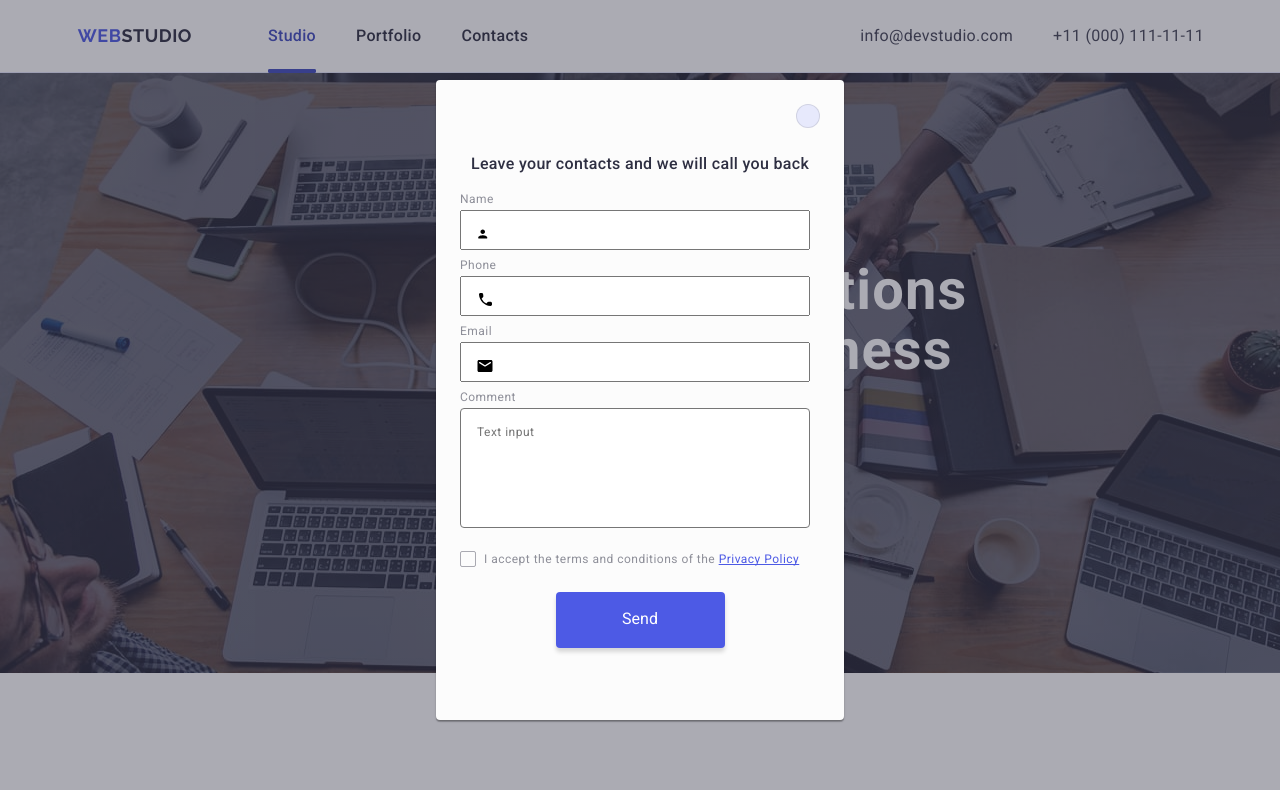
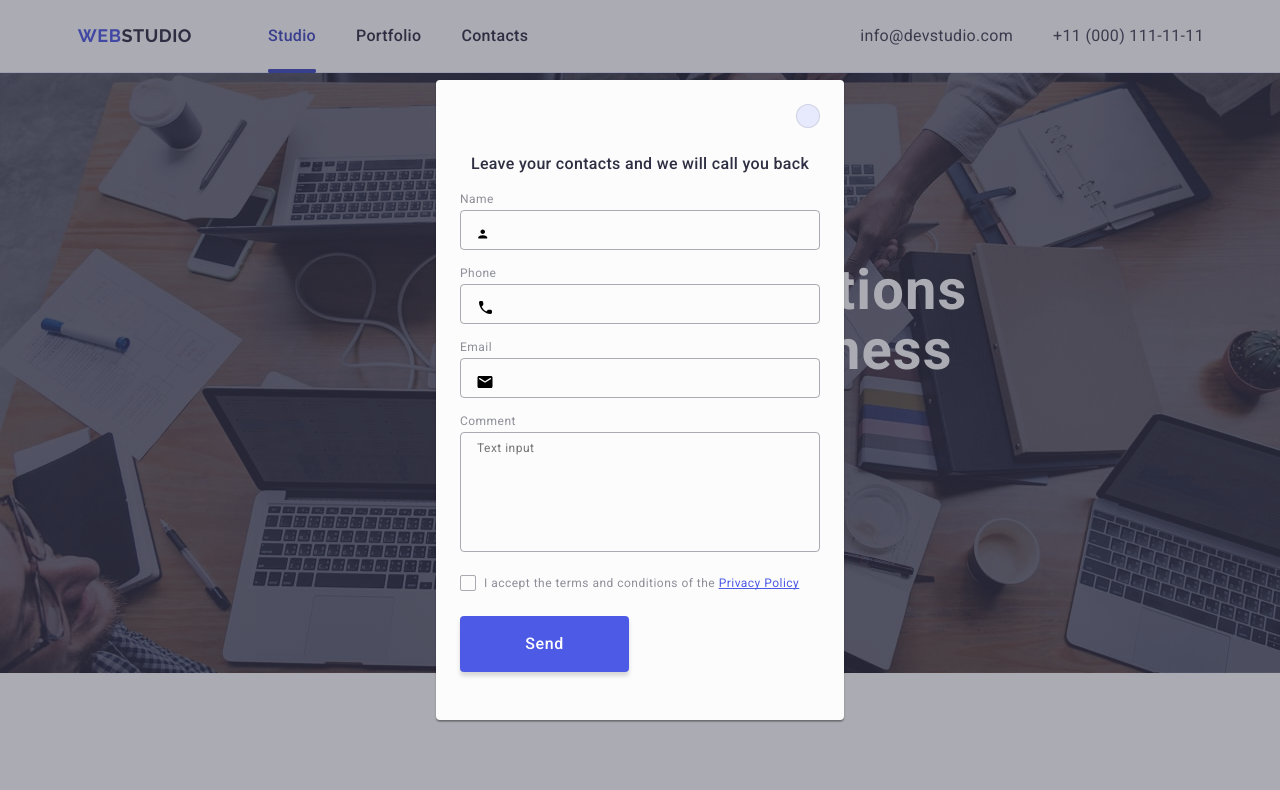
Before and after one commit to TaTiaNaM-stack/goit-markup-hw-05, a plain HTML site: page index.html in a window 1280 px wide. Shown: the top 790 px of the page. Drawn offline with nearby package versions, Linux system fonts and the light colour scheme.

Commit message:
work-correct

```diff
--- a/css/styles.css
+++ b/css/styles.css
@@ -677,7 +677,7 @@ ul {
 
 .popup-x{
     display: flex;
-    justify-content: flex-end;
+    justify-content: center;
     width: 24px;
     height: 24px;
     position: absolute;
@@ -685,11 +685,11 @@ ul {
     right: 24px;
     cursor: pointer;
     padding: 0;
+     align-items: center;
     background-color: #e7e9fc;
     border:  1px solid rgba(0, 0, 0, 0.1);
-    border-radius: 50%;
+     border-radius: 50%;
     stroke: #434455;
-    border-radius: 100%;
     fill: #e7e9fc;
     stroke-width: 1px;
     stroke: rgba(0, 0, 0, 0.1);
@@ -699,6 +699,8 @@ ul {
 .popup-x:hover,
 .popup-x:focus{
     background-color: #404bbf;
+    border: none;
+    fill: #fff;
 }
 
 .icon-close{
@@ -717,10 +719,15 @@ ul {
     letter-spacing: 0.02em;
     text-align: center;
     color: #2e2f42;
+    margin-bottom: 16px;
 }
 
 .popup-form{
     margin-top: 16px;
+}
+
+.input-div{
+     margin-bottom: 8px;
 }
 
 .label-style{
@@ -738,9 +745,17 @@ ul {
 .popup-input{
     margin-bottom: 8px;
     height: 40px;
-    width: 350px;
+    width: 100%;
+     background-color: transparent;
     padding: 11px 11px 11px 38px;
+     border-radius: 4px;
+    border: 1px solid rgba(46, 47, 66, 0.4);
     transition: border-color 250ms cubic-bezier(0.4, 0, 0.2, 1);
+    outline: transparent;
+}
+
+.popup-massage{
+    margin-bottom: 16px;
 }
 
 .popup-input:focus,
@@ -763,6 +778,10 @@ ul {
 
 }
 
+.icon-name{
+    transition: fill 250ms cubic-bezier(0.4, 0, 0.2, 1);
+}
+
 .input-icon svg{
     position: absolute;
     top: 50%;
@@ -778,13 +797,19 @@ ul {
     line-height: 117%;
     letter-spacing: 0.04em;
     color: rgba(46, 47, 66, 0.4);
-    margin-bottom: 16px;
-    width: 350px;
+    width: 100%;
     height: 120px;
-    padding: 16px;
+    padding: 8px 16px;
+     border: 1px solid rgba(46, 47, 66, 0.4);
+    background-color: transparent;
     border-radius: 4px;
     resize: none;
-    outline: none;
+    outline: transparent;
+    transition: border-color 250ms cubic-bezier(0.4, 0, 0.2, 1);
+}
+
+.checkbox-div{
+    margin-bottom: 24px;
 }
 
 #checkbox:checked + .popup-label > .span-checkbox{
@@ -796,6 +821,17 @@ ul {
     background-color: #4d5ae5;
     border: 1px solid #4d5ae5;
     opacity: 1;
+}
+
+.span-checkbox{
+    fill: transparent;
+     transition: background-color 250ms cubic-bezier(0.4, 0, 0.2, 1), border 250ms cubic-bezier(0.4, 0, 0.2, 1), fill 250ms cubic-bezier(0.4, 0, 0.2, 1);
+}
+
+.popup-checkbox:checked ~ .span-checkbox{
+    background-color: #404bbf;
+    border: none;
+    fill: #F4F4FD;
 }
 
 .span-checkbox svg{
@@ -842,14 +878,24 @@ ul {
 }
 
 .popup-button{
+    display: block;
+     font-family: "Roboto", sans-serif;
+     font-weight: 500;
+font-size: 16px;
+
+/* line-height: 24px; */
+line-height: 1.5;
+letter-spacing: 0.04em;
+text-align: center;
+color: #fff;
     border-radius: 4px;
 padding: 16px 32px;
 min-width: 169px;
 height: 56px;
 box-shadow: 0 4px 4px 0 rgba(0, 0, 0, 0.15);
-background: #4d5ae5;
+background-color: #4d5ae5;
 color: #fff;
 border: none;
-margin-top: 24px;
 cursor: pointer;
+ transition: background-color 250ms cubic-bezier(0.4, 0, 0.2, 1);
 }
--- a/index.html
+++ b/index.html
@@ -424,7 +424,7 @@
             <footer class="down">
               <div class="container down-container">
 
-              <div class="down-info">">
+              <div class="down-info">
               <a href="./index.html" class="logo">Web<span class="logo-white">Studio</span></a>
               <p class="downtxt">
                   Increase the flow of customers and sales for your business with digital marketing & growth solutions.
@@ -464,7 +464,7 @@
                 </ul>
               </div>
               <div class="form-field">
-                <div>
+
                 <p class="form-paragraph">Subscribe</p>
                 <form class="form-footer">
                   <label class="label-down-form" for="input-name">
@@ -477,7 +477,7 @@
                     </svg>
                   </button>
                 </form>
-                </div>
+
               <div class="btn-down-telegram">
 
               </div>
@@ -497,9 +497,9 @@
                 </p>
                 <form class="popup-form">
                   <div class="input-div">
-                    <label for="fild-name" class="label-style">Name</label>
+                    <label for="user-name" class="label-style">Name</label>
                     <div class="input-icon">
-                      <input type="text" id="fild-name" name="name" class="popup-input" required/>
+                      <input type="text" id="user-name" name="user-name" class="popup-input" required/>
                       <svg class="icon-name" width="18" height="24">
                         <use href="./images/icon.svg#icon-person-black"></use>
                       </svg>
@@ -509,7 +509,7 @@
                     <label for="fild-tel" class="label-style">Phone</label>
                     <div class="input-icon">
                       <input type="tel" id="fild-tel" name="phone" class="popup-input" required/>
-                      <svg class="icon-tel" width="18" height="24">
+                      <svg class="icon-name" width="18" height="24">
                         <use href="./images/icon.svg#icon-phone"></use>
                       </svg>
                     </div>
@@ -523,13 +523,13 @@
                     </svg>
                     </div>
                 </div>
-                  <div>
-                     <label for="fild-message" class="label-style">Comment</label>
-                    <textarea name="message" id="fild-message" class="popup-textarea" placeholder="Text input"></textarea>
+                  <div class="popup-massage">
+                     <label for="user-comment" class="label-style">Comment</label>
+                    <textarea name="user-comment" id="user-comment" class="popup-textarea" placeholder="Text input"></textarea>
                   </div>
-                  <div>
-                    <input type="checkbox" id="checkbox" name="checkbox" class="popup-checkbox visually-hidden" required/>
-                    <label for="checkbox" class="popup-label">
+                  <div class="checkbox-div">
+                    <input type="checkbox" id="user-privacy" name="user-privacy" class="popup-checkbox visually-hidden"  value="true" required/>
+                    <label for="user-privacy" class="popup-label">
                       <span class="span-checkbox ">
                         <svg class="icon-checkbox" width="10" height="8">
                           <use href="./images/icon.svg#icon-checkbox-v"></use>
@@ -538,11 +538,11 @@
                       <a class="a-checkbox" href="">Privacy Policy</a>
                     </label>
                   </div>
-                  <div class="popup-btn">
+
                   <button type="submit" class="popup-button">
                     Send
                   </button>
-                  </div>
+
               </form>
               </div>
             </div>
```
